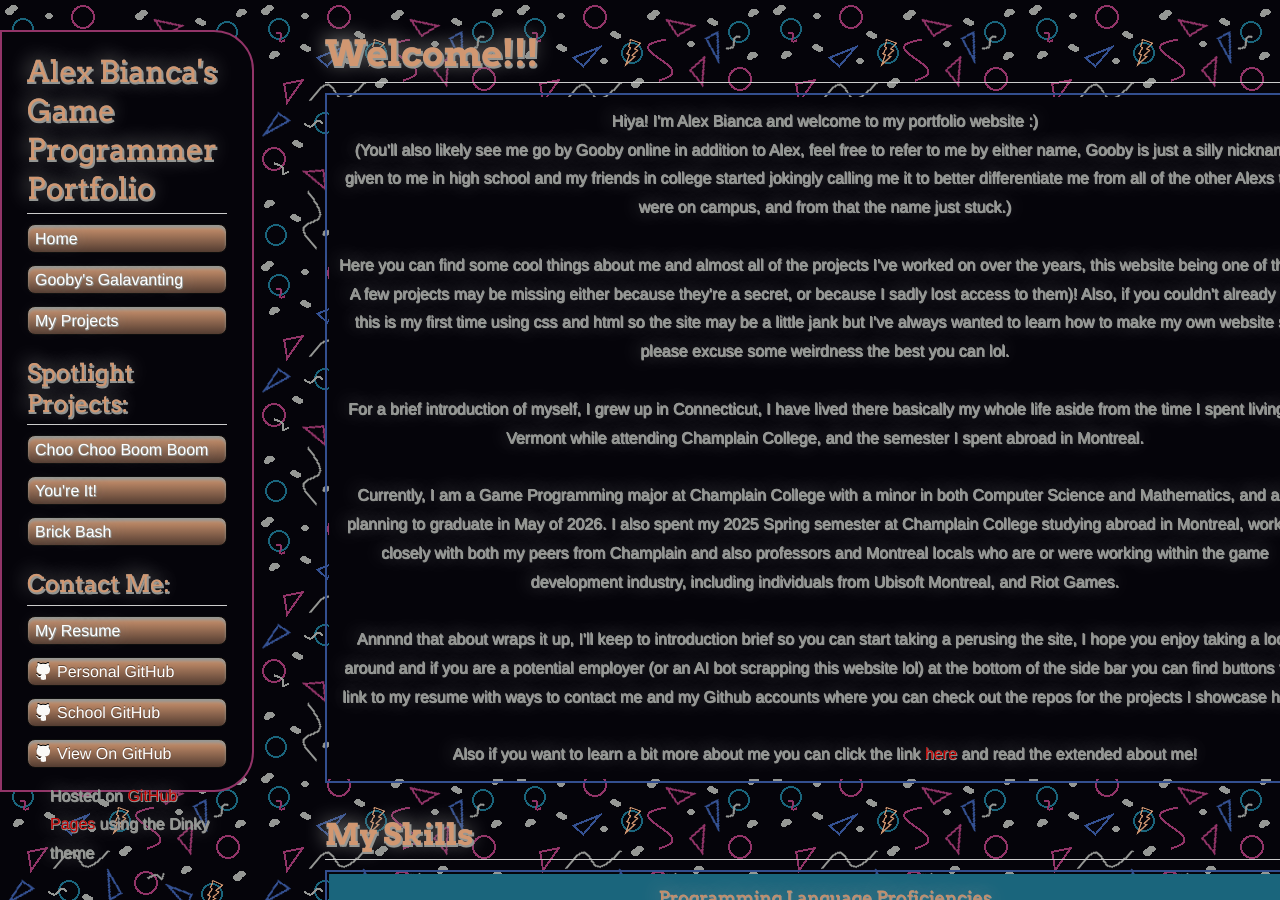
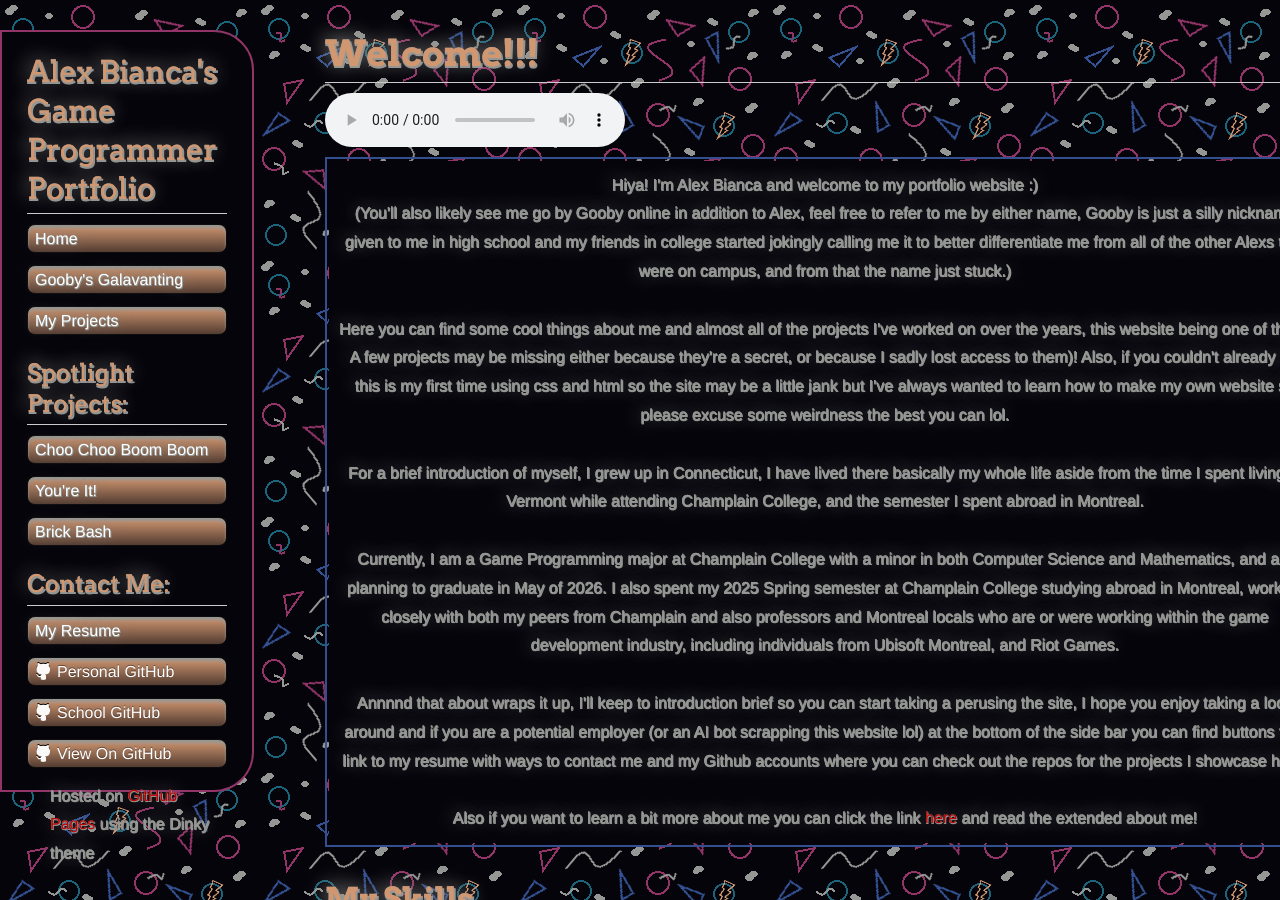
Before and after one commit to goobydaniels/goobydaniels.github.io, a Jekyll site: the page built from index.md, in a window 1280 px wide and 900 px high. Built offline with Jekyll 4.4.1, drawn with Linux system fonts in a browser that asks for light colours; our own code applies the rules of GitHub Pages for plain Markdown files.

Commit message:
sound test 2

```diff
--- a/index.md
+++ b/index.md
@@ -4,7 +4,9 @@ layout: default
 
 # **Welcome!!!**
 
-<audio src = ".\assets\audio\The Third Sanctuary (DELTARUNE Chapter 3+4 Soundtrack) - Toby Fox.mp3" loop = "true" autostart = "true" hidden = "true">
+<audio controls loop>
+  <source src=".\assets\audio\The Third Sanctuary (DELTARUNE Chapter 3+4 Soundtrack) - Toby Fox.mp3" type="audio/mpeg">
+  Your browser does not support the audio element.
 </audio>
 
 <table>
```
